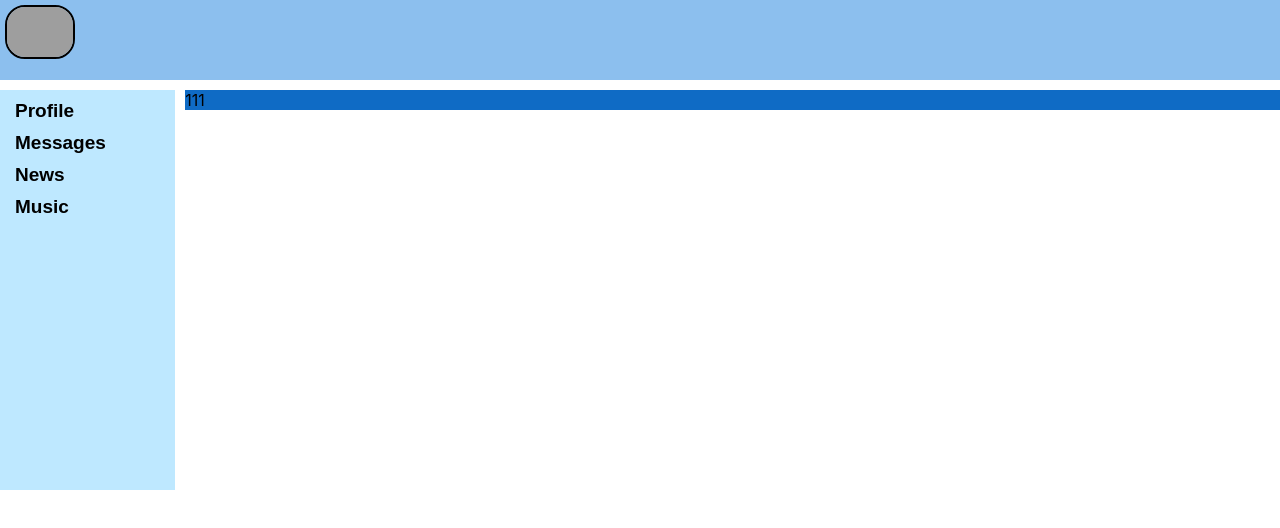
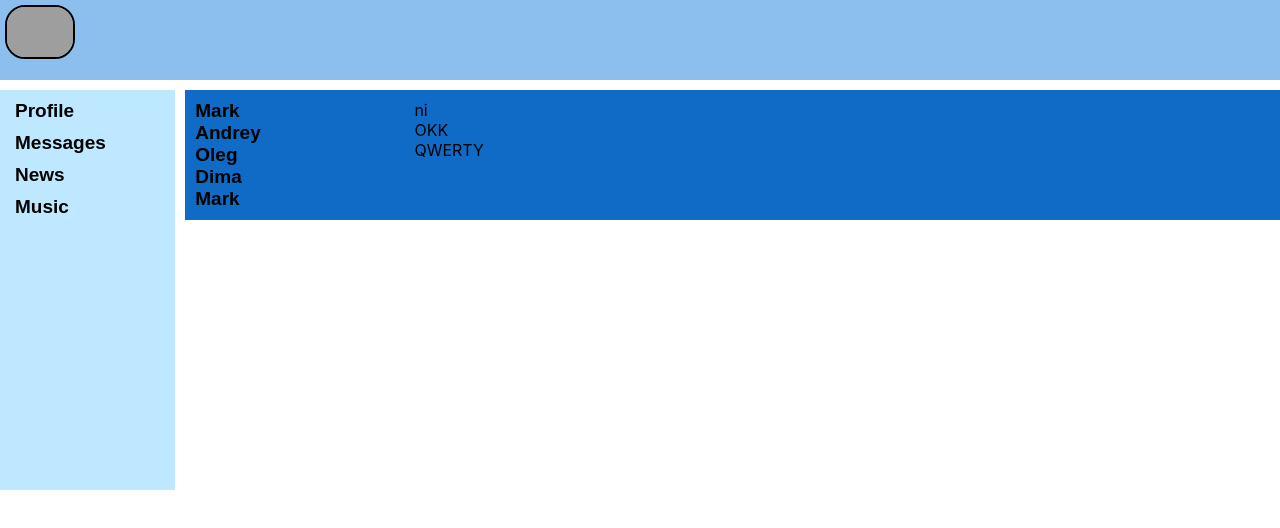
Before and after one commit to Mar4ik-G/React-Redux, a React (Create React App) app in the folder my-app/: page /dialogs in a window 1280 px wide. Shown: the top 528 px of the page. Built offline with nearby package versions, Linux system fonts and the light colour scheme; grey boxes are pictures that could not be loaded.

Commit message:
page dialogs

```diff
--- a/my-app/src/App.js
+++ b/my-app/src/App.js
@@ -15,7 +15,7 @@ function App() {
             <div  className="content">
             <Routes>
                     <Route path="/profile" element={<Profile/>}/>
-                    <Route path="/dialogs" element={<Dialogs/>}/>
+                    <Route  path="/dialogs/*" element={<Dialogs/>}/>
             </Routes>
             </div>
 
--- a/my-app/src/components/Dialogs/Dialogs.js
+++ b/my-app/src/components/Dialogs/Dialogs.js
@@ -1,10 +1,22 @@
 import React from 'react';
 import DStyle from "./Dialogs.module.css"
+import {NavLink} from "react-router-dom";
 
 const Dialogs = () => {
     return (
         <div className={DStyle.content}>
-111
+            <div className={DStyle.dialogsItems}>
+                <div className={DStyle.dialog}><NavLink to='/dialogs/1'>Mark</NavLink></div>
+                <div className={DStyle.dialog}>  <NavLink to='/dialogs/2'>Andrey</NavLink></div>
+                <div className={DStyle.dialog}>  <NavLink to='/dialogs/3'>Oleg</NavLink></div>
+                <div className={DStyle.dialog}>  <NavLink to='/dialogs/4'>Dima</NavLink></div>
+                <div className={DStyle.dialog}>  <NavLink to='/dialogs/5'>Mark</NavLink></div>
+            </div>
+            <div className={DStyle.messages}>
+                <div className={DStyle.message}>ni</div>
+                <div className={DStyle.message}>OKK</div>
+                <div className={DStyle.message}>QWERTY</div>
+            </div>
         </div>
     );
 };
--- a/my-app/src/components/Dialogs/Dialogs.module.css
+++ b/my-app/src/components/Dialogs/Dialogs.module.css
@@ -1,3 +1,20 @@
 .content{
     background-color: #0f6bc5;
+    display: grid;
+    grid-template-columns: 2fr 10fr;
 }
+
+a:focus{
+color: gold;
+}
+
+.dialogsItems{
+    padding: 10px;
+}
+.messages{
+    padding: 10px;
+
+}
+.message{
+
+}
--- a/my-app/src/components/Profile/Profile.module.css
+++ b/my-app/src/components/Profile/Profile.module.css
@@ -10,6 +10,4 @@
     width: 1314.72px;
     height: 350px;
     margin: 0px auto;
-
-
 }
```
